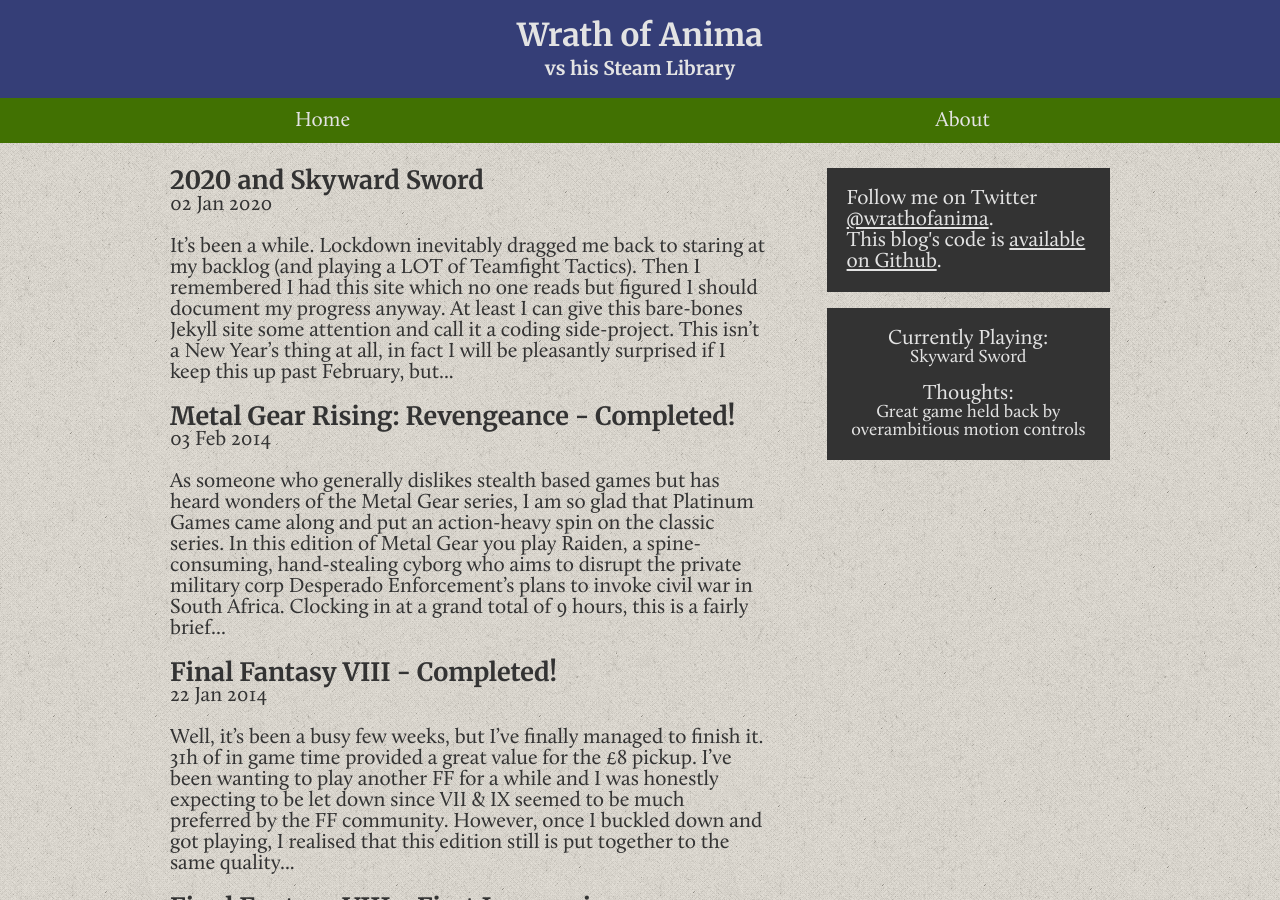
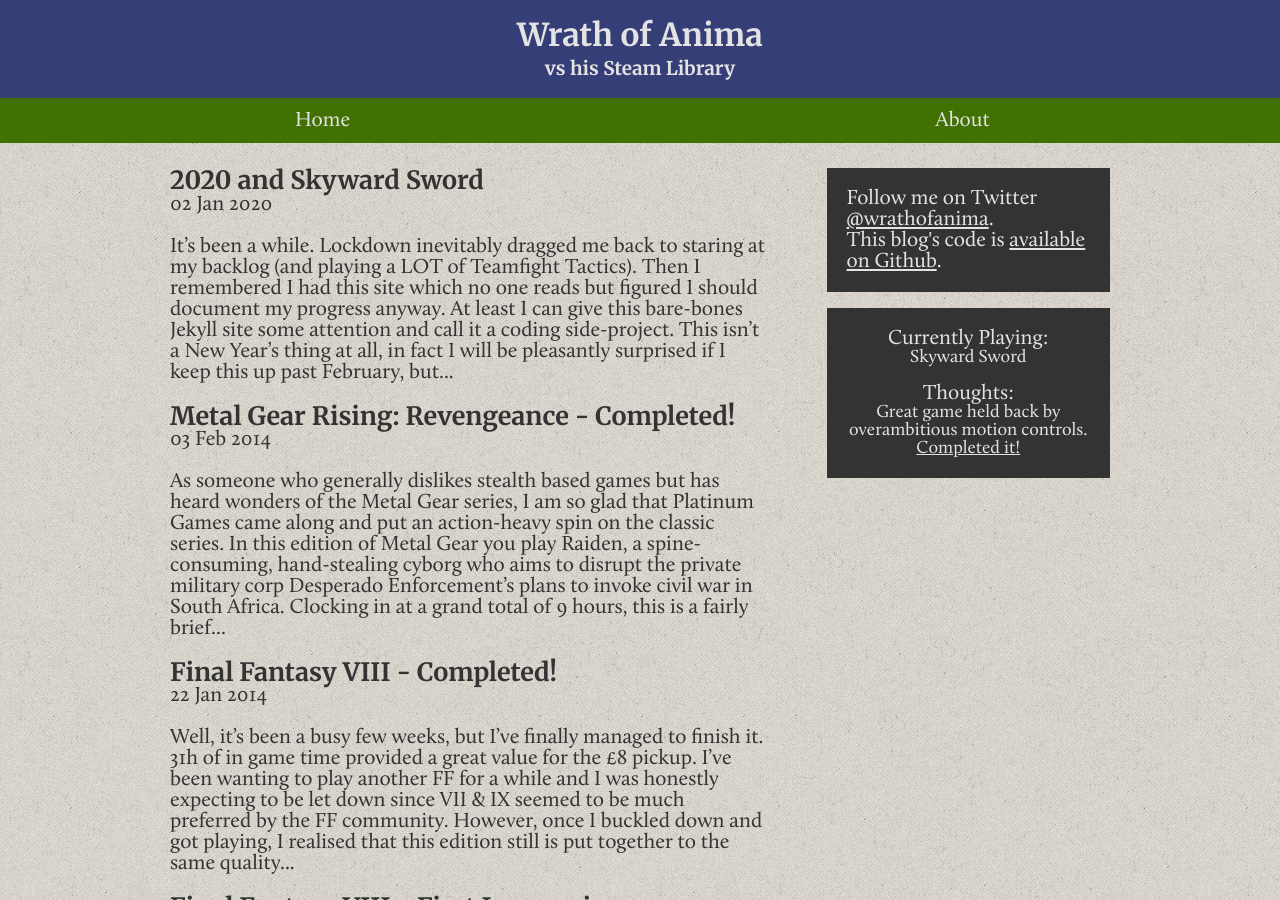
Before and after one commit to DavidHughes/wrathofanima, a Jekyll site: the page built from index.html, in a window 1280 px wide and 900 px high. Built offline with Jekyll 4.4.1, drawn with Linux system fonts in a browser that asks for light colours.

Commit message:
Add link to Skyward Sword post after completion.

```diff
--- a/_config.yml
+++ b/_config.yml
@@ -5,4 +5,4 @@
 exclude: [CNAME, README.md, wrathofanima.sublime-project, wrathofanima.sublime-workspace, sass]
 current:
   game: Skyward Sword
-  thoughts: Great game held back by overambitious motion controls
+  thoughts: Great game held back by overambitious motion controls. <a href="2020/01/02/the-legend-of-zelda-skyward-sword.html">Completed it!</a>
```
